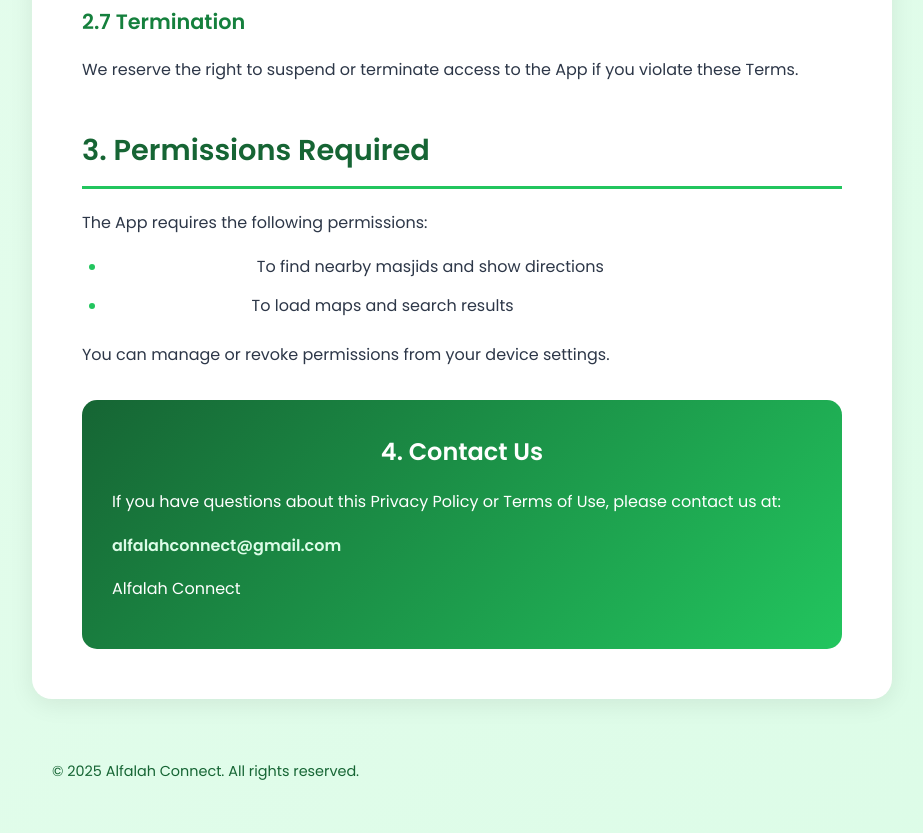
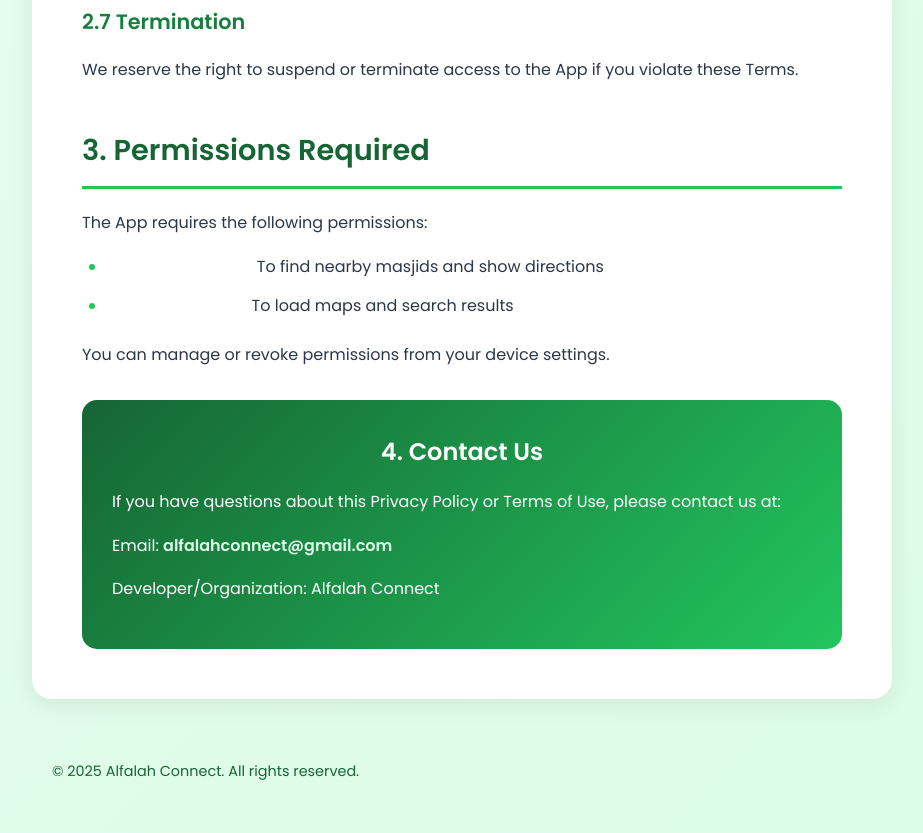
Before and after one commit to SheryHub/Alfalah-Connect-Privacy-Page, a plain HTML site: page index.html in a window 1280 px wide. Shown: the part 3295-4128 px from the top of the page, without its empty margins (178-1101 px from the left). Drawn offline with Linux system fonts and the light colour scheme.

Commit message:
Update index.html

```diff
--- a/index.html
+++ b/index.html
@@ -274,8 +274,8 @@
             <div class="contact-section">
                 <h3>4. Contact Us</h3>
                 <p>If you have questions about this Privacy Policy or Terms of Use, please contact us at:</p>
-                <p> <a href="mailto:alfalahconnect@gmail.com">alfalahconnect@gmail.com</a></p>
-                <p> Alfalah Connect</p>
+                <p> Email:  <a href="mailto:alfalahconnect@gmail.com">alfalahconnect@gmail.com</a></p>
+                <p> Developer/Organization:  Alfalah Connect</p>
             </div>
         </div>
 
```
